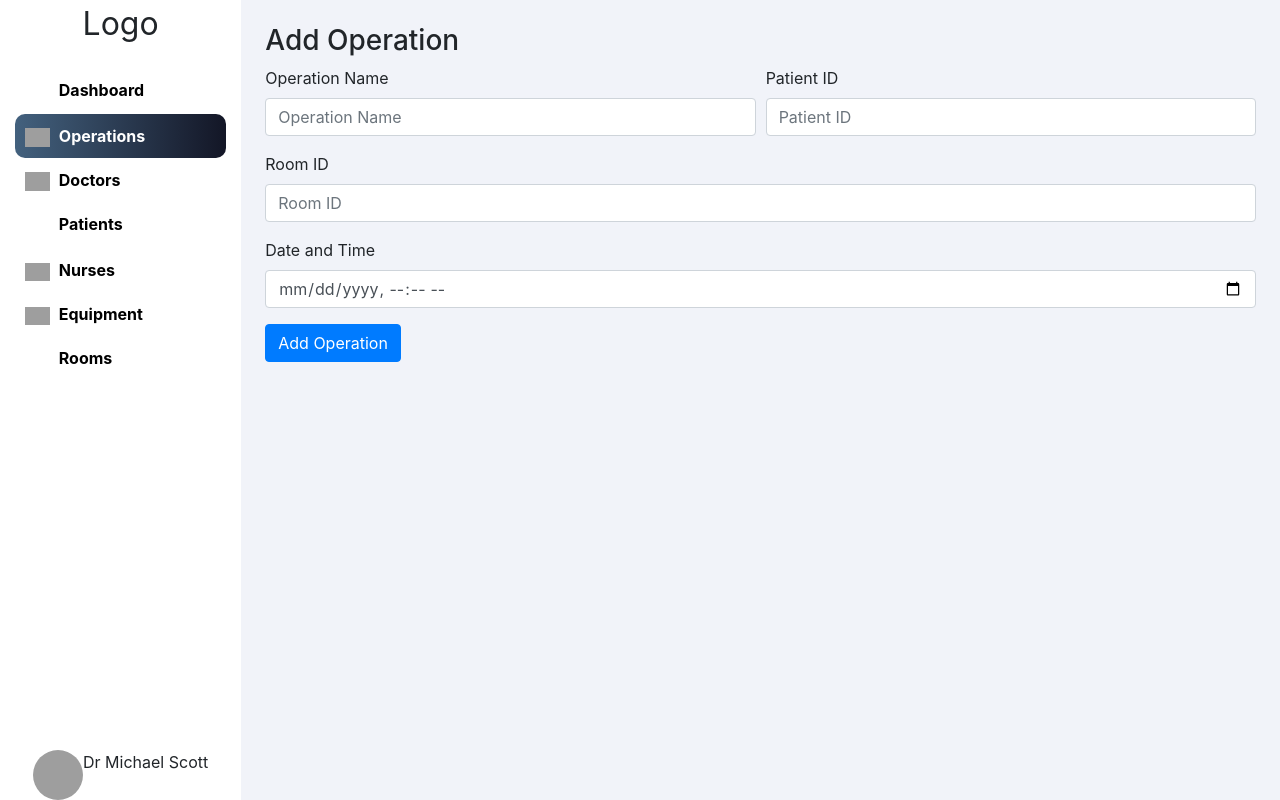
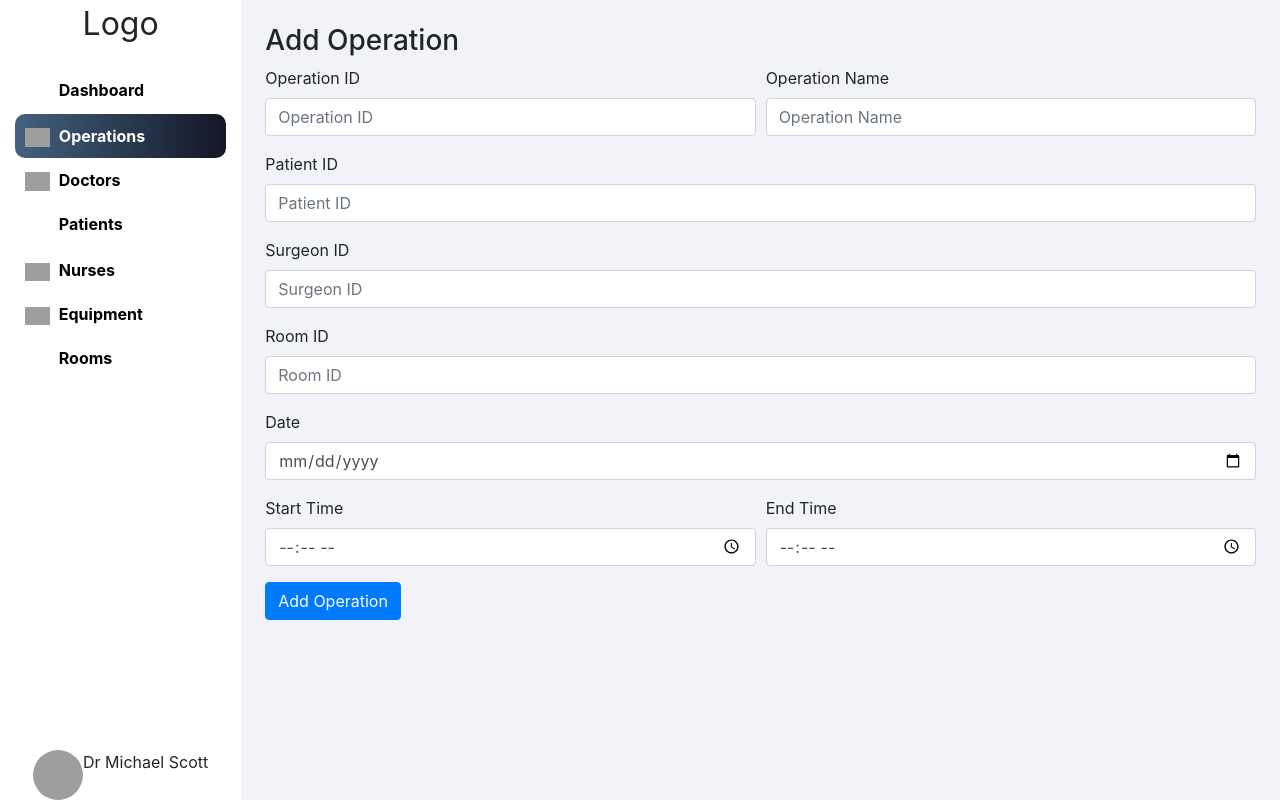
Before and after one commit to alykhaled/Cardiology-Department, a Flask app: page /admin/operations/add in a window 1280 px wide. Run offline with Flask 2, Linux system fonts and the light colour scheme; some libraries are stand-ins or nearby versions; grey boxes are pictures that could not be loaded.

Commit message:
add operation delete room

```diff
--- a/api/admin/admin.py
+++ b/api/admin/admin.py
@@ -23,7 +23,7 @@ def viewOperations():
     to view and to add a new operation to the database
     using there api
     '''
-    mycursor.execute("SELECT * FROM operationsDB.Operation")
+    mycursor.execute("SELECT * FROM operationsDB.Operation;")
     row_headers=[x[0] for x in mycursor.description] #this will extract row headers
     myresult = mycursor.fetchall()
     data = {
--- a/api/admin/templates/adminAddOperation.html
+++ b/api/admin/templates/adminAddOperation.html
@@ -1,24 +1,43 @@
 {% extends "index.html" %}
 {% block head %}
     <h3>Add Operation</h3>
-    <form>
+    <form action="http://localhost:5000/operation/add" method="POST" enctype="multipart/form-data">
+
         <div class="form-row">
           <div class="form-group col-md-6">
-            <label for="opName">Operation Name</label>
-            <input type="text" class="form-control" id="opName" placeholder="Operation Name">
+            <label for="id">Operation ID</label>
+            <input type="text" class="form-control" id="id" placeholder="Operation ID">
           </div>
           <div class="form-group col-md-6">
-            <label for="patientId">Patient ID</label>
-            <input type="text" class="form-control" id="patientId" placeholder="Patient ID">
+            <label for="operationName">Operation Name</label>
+            <input type="text" class="form-control" id="operationName" placeholder="Operation Name">
           </div>
+        </div>
+        <div class="form-group">
+          <label for="patientId">Patient ID</label>
+          <input type="text" class="form-control" id="patientId" placeholder="Patient ID">
+        </div>
+        <div class="form-group">
+          <label for="doctorId">Surgeon ID</label>
+          <input type="text" class="form-control" id="doctorId" placeholder="Surgeon ID">
         </div>
         <div class="form-group">
           <label for="roomId">Room ID</label>
           <input type="text" class="form-control" id="roomId" placeholder="Room ID">
         </div>
         <div class="form-group">
-          <label for="dateAndTime">Date and Time</label>
-          <input type="datetime-local" class="form-control" id="dateAndTime">
+          <label for="date">Date</label>
+          <input type="date" class="form-control" id="date">
+        </div>
+        <div class="form-row">
+          <div class="form-group col-md-6">
+            <label for="startTime">Start Time</label>
+            <input type="time" class="form-control" id="startTime">
+          </div>
+          <div class="form-group col-md-6">
+            <label for="endTime">End Time</label>
+            <input type="time" class="form-control" id="endTime">
+          </div>
         </div>
         <button type="submit" class="btn btn-primary">Add Operation</button>
       </form>
--- a/api/admin/templates/adminViewOperations.html
+++ b/api/admin/templates/adminViewOperations.html
@@ -4,7 +4,7 @@
     <div class="row">
       <h5 class="align-self-center col" >Total of {{data.rec|count}} operations</h5>
       <div class="text-right p-4 col">
-        <a href="http://127.0.0.1:5000/doctor/operations/add" class="btn btn-primary align-self-center">Add Operation</a>
+        <a href="http://127.0.0.1:5000/admin/operations/add" class="btn btn-primary align-self-center">Add Operation</a>
       </div>
     </div>
 
```
Also changed, not shown: api/admin/templates/adminViewRooms.html (+11 -1 lines), api/operation/operation.py (+22 -5 lines), api/room/room.py (+7 -4 lines).
